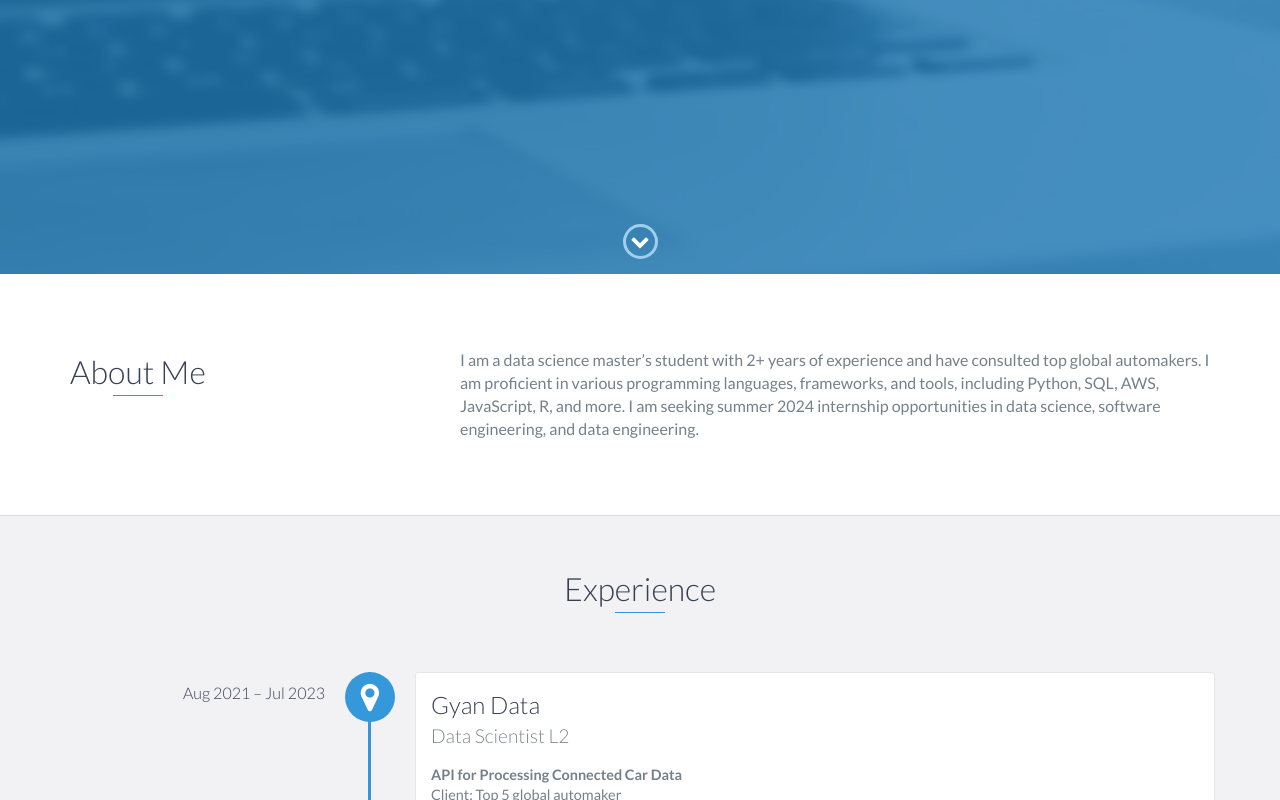
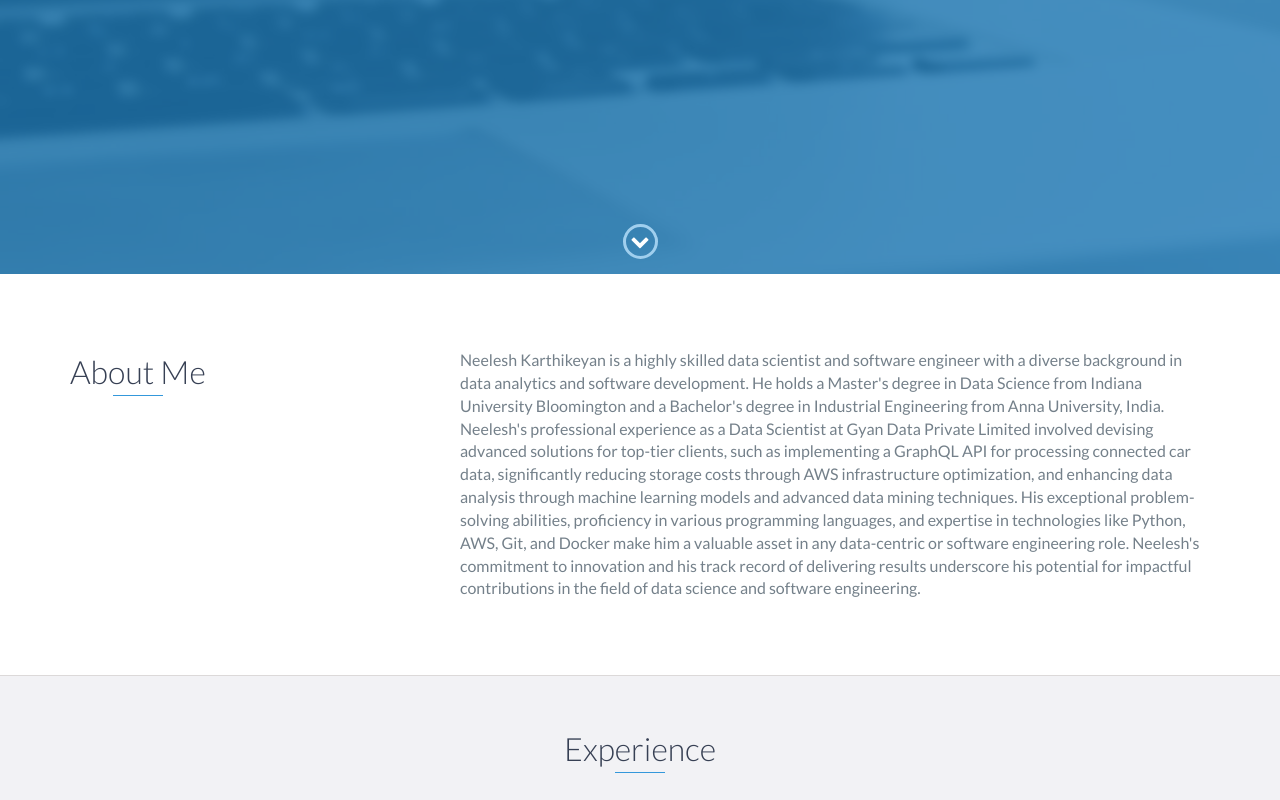
Before and after one commit to nee1k/nee1k.github.io, a website: page index.html in a window 1280 px wide. Shown: the part 526-1326 px from the top of the page. Drawn offline with nearby package versions, Linux system fonts and the light colour scheme.

Commit message:
summary update

```diff
--- a/index.html
+++ b/index.html
@@ -71,8 +71,7 @@
                 </div>
                 <div class="col-md-8">
                     <p>
-                        I am a data science master’s student with 2+ years of experience and have consulted top global automakers. I am proficient in various programming languages, frameworks, and tools, including Python, SQL, AWS, JavaScript, R, and more. I am seeking summer
-                        2024 internship opportunities in data science, software engineering, and data engineering.
+                        Neelesh Karthikeyan is a highly skilled data scientist and software engineer with a diverse background in data analytics and software development. He holds a Master's degree in Data Science from Indiana University Bloomington and a Bachelor's degree in Industrial Engineering from Anna University, India. Neelesh's professional experience as a Data Scientist at Gyan Data Private Limited involved devising advanced solutions for top-tier clients, such as implementing a GraphQL API for processing connected car data, significantly reducing storage costs through AWS infrastructure optimization, and enhancing data analysis through machine learning models and advanced data mining techniques. His exceptional problem-solving abilities, proficiency in various programming languages, and expertise in technologies like Python, AWS, Git, and Docker make him a valuable asset in any data-centric or software engineering role. Neelesh's commitment to innovation and his track record of delivering results underscore his potential for impactful contributions in the field of data science and software engineering.
                     </p>
                 </div>
             </div>
```
Also changed, not shown: 1 other file.
